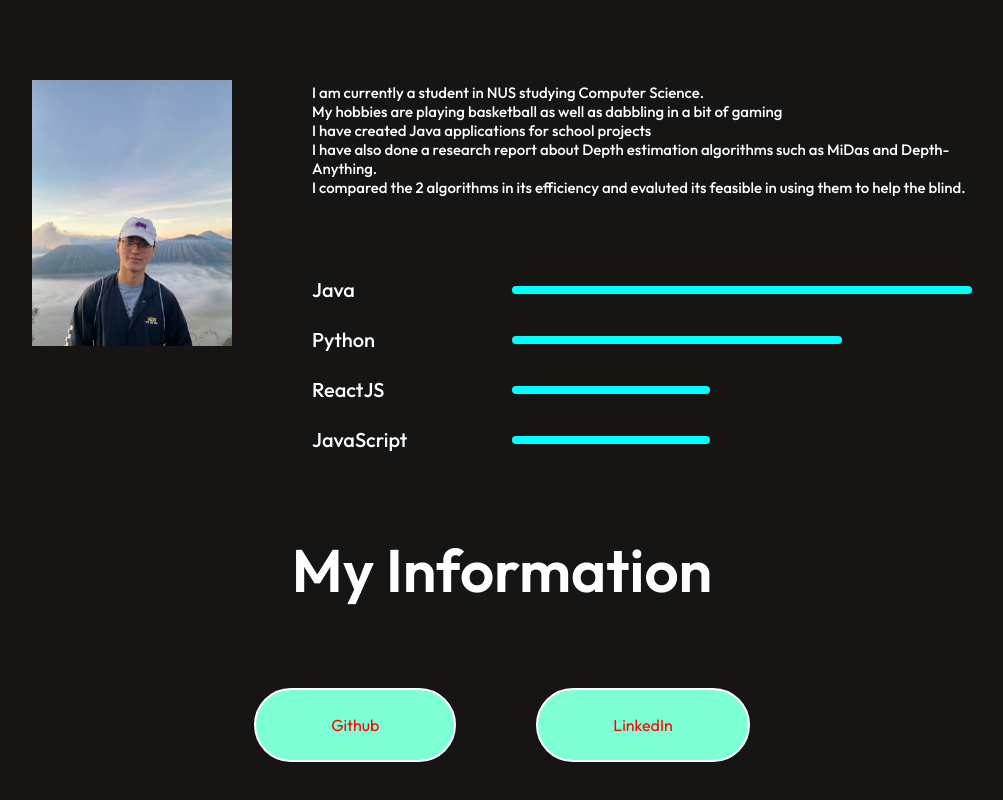
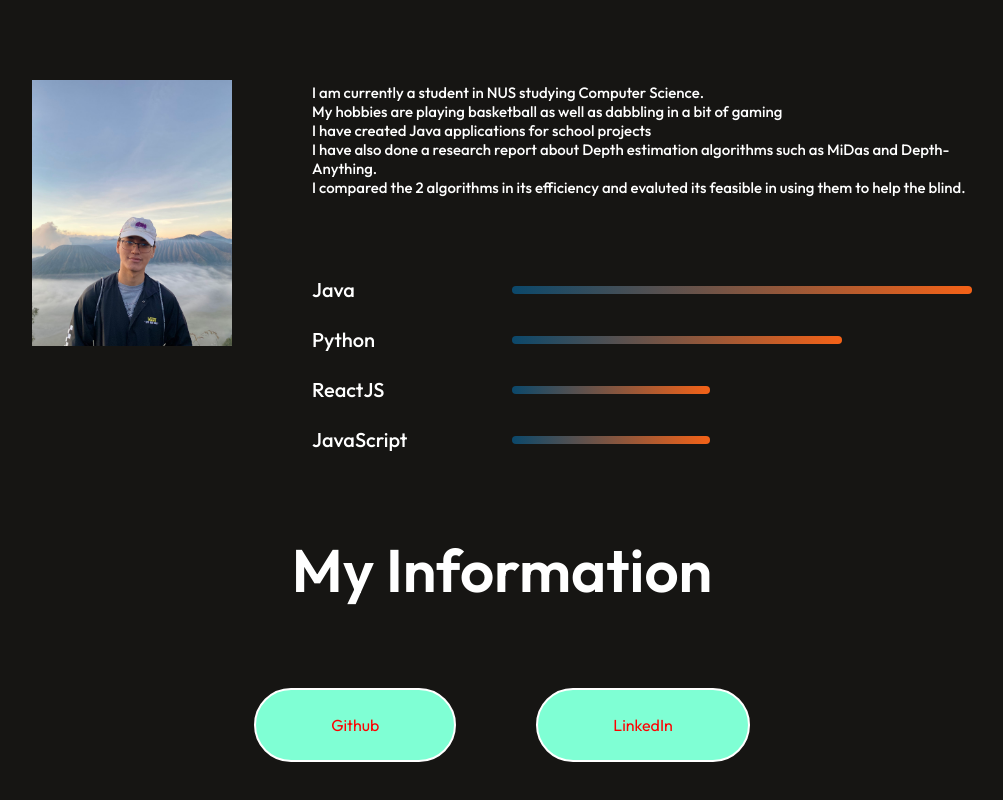
Before and after one commit to Rububzz/Portfolio-website, a React (Vite) app: page / in a window 1280 px wide. Shown: the part 982-1782 px from the top of the page, without its empty margins (138-1141 px from the left). Built offline with nearby package versions, Linux system fonts and the light colour scheme.

Commit message:
change hr color

```diff
--- a/src/Components/About/About.css
+++ b/src/Components/About/About.css
@@ -67,7 +67,10 @@
     width: 50%;
     height:8px;
     border-radius:50px;
-    background-color: aqua;
+    background: linear-gradient(
+        to right,
+        #0B486B,#F56217
+      );
 }
 
 .about-skill:hover{
```
